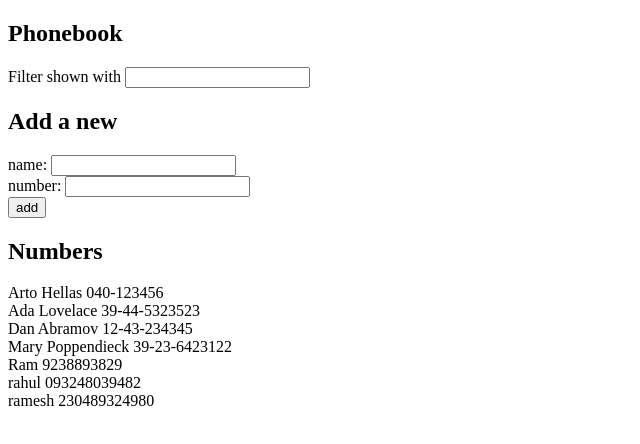
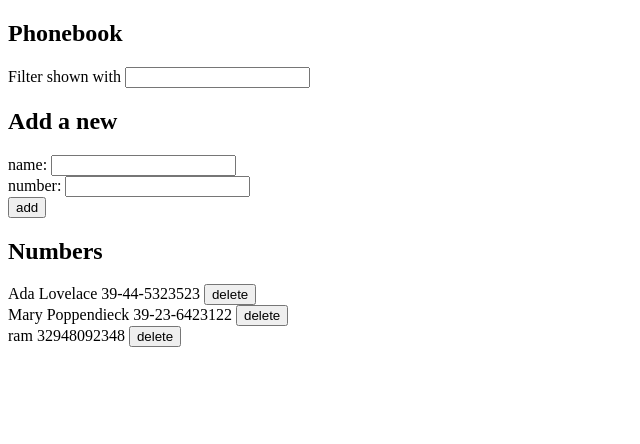
Before and after one commit to Pramod-Kumar-G/full-stack-open, a React (Vite) app in the folder part2/phonebook/: page / in a window 1280 px wide. Shown: the top 444 px of the page, without its empty margins (0-640 px from the left). Built offline with nearby package versions, Linux system fonts and the light colour scheme; data requests are answered from the project's data file.

Commit message:
implement solution for exercise 2.14

```diff
--- a/part2/phonebook/db.json
+++ b/part2/phonebook/db.json
@@ -1,19 +1,9 @@
 {
   "persons": [
-    {
-      "name": "Arto Hellas",
-      "number": "040-123456",
-      "id": "1"
-    },
     {
       "name": "Ada Lovelace",
       "number": "39-44-5323523",
       "id": "2"
-    },
-    {
-      "name": "Dan Abramov",
-      "number": "12-43-234345",
-      "id": "3"
     },
     {
       "name": "Mary Poppendieck",
@@ -21,19 +11,9 @@
       "id": "4"
     },
     {
-      "id": "116d",
-      "name": "Ram",
-      "number": "9238893829"
-    },
-    {
-      "id": "beef",
-      "name": "rahul",
-      "number": "093248039482"
-    },
-    {
-      "id": "dddc",
-      "name": "ramesh",
-      "number": "230489324980"
+      "id": "4cb6",
+      "name": "ram",
+      "number": "32948092348"
     }
   ]
 }
--- a/part2/phonebook/src/App.jsx
+++ b/part2/phonebook/src/App.jsx
@@ -42,14 +42,25 @@ const App = () => {
     setSearchResults(filteredPersonsArray)
   }
 
+  const deleteNumber = (id) => {
+    const deletePerson = persons.find(person => person.id === id)
+    if (confirm(`Delete ${deletePerson.name} ?`)) {
+
+      personService.remove(id).then(returnedPerson => {
+        setPersons(persons.filter(person => person.id !== id))
+        setSearchResults(searchResults.filter(person => person.id !== id))
+      })
+    }
+  }
+
   return (
     <div>
       <h2>Phonebook</h2>
-      <Search handleSearch={handleSearch} searchResults={searchResults} />
+      <Search handleSearch={handleSearch} searchResults={searchResults} deleteNumber={deleteNumber} />
       <h2>Add a new</h2>
       <AddPerson handleSubmit={handleSubmit} newName={newName} newNumber={newNumber} setNewName={setNewName} setNewNumber={setNewNumber} />
       <h2>Numbers</h2>
-      <DisplayPersons persons={persons} />
+      <DisplayPersons persons={persons} deleteNumber={deleteNumber} />
     </div>
   )
 }
--- a/part2/phonebook/src/components/DisplayPerson.jsx
+++ b/part2/phonebook/src/components/DisplayPerson.jsx
@@ -1,6 +1,6 @@
-const DisplayPerson = ({ person }) => {
+const DisplayPerson = ({ person, deleteNumber }) => {
   return (
-    <div>{person.name} {person.number}</div>
+    <div>{person.name} {person.number} <button onClick={() => deleteNumber(person.id)}>delete</button></div>
   )
 }
 
--- a/part2/phonebook/src/components/DisplayPersons.jsx
+++ b/part2/phonebook/src/components/DisplayPersons.jsx
@@ -1,10 +1,10 @@
 import DisplayPerson from "./DisplayPerson"
 
-const DisplayPersons = ({ persons }) => {
+const DisplayPersons = ({ persons, deleteNumber }) => {
   return (
     <div>
       <div>
-                {persons.map((person) => <DisplayPerson key={person.id} person={person} />)}
+        {persons.map((person) => <DisplayPerson key={person.id} person={person} deleteNumber={deleteNumber} />)}
       </div>
     </div>
   )
--- a/part2/phonebook/src/components/Search.jsx
+++ b/part2/phonebook/src/components/Search.jsx
@@ -1,12 +1,12 @@
 import DisplayPerson from "./DisplayPerson"
 
-const Search = ({ searchResults, handleSearch }) => {
-    return (
-        <div>
-            <div>Filter shown with <input onChange={handleSearch} /></div>
-            <div>{searchResults.map(person => <DisplayPerson key={person.id} person={person} />)}</div>
-        </div>
-    )
+const Search = ({ searchResults, handleSearch, deleteNumber }) => {
+  return (
+    <div>
+      <div>Filter shown with <input onChange={handleSearch} /></div>
+      <div>{searchResults.map(person => <DisplayPerson key={person.id} person={person} deleteNumber={deleteNumber} />)}</div>
+    </div>
+  )
 }
 
 export default Search
--- a/part2/phonebook/src/services/persons.js
+++ b/part2/phonebook/src/services/persons.js
@@ -9,7 +9,12 @@ const create = (personObject) => {
   return axios.post(baseUrl, personObject).then(response => response.data)
 }
 
+const remove = (id) => {
+  return axios.delete(`${baseUrl}/${id}`).then(response => response.data)
+}
+
 export default {
   getAll,
-  create
+  create,
+  remove
 }
```
Lines whose indentation alone changed are shown as unchanged.
